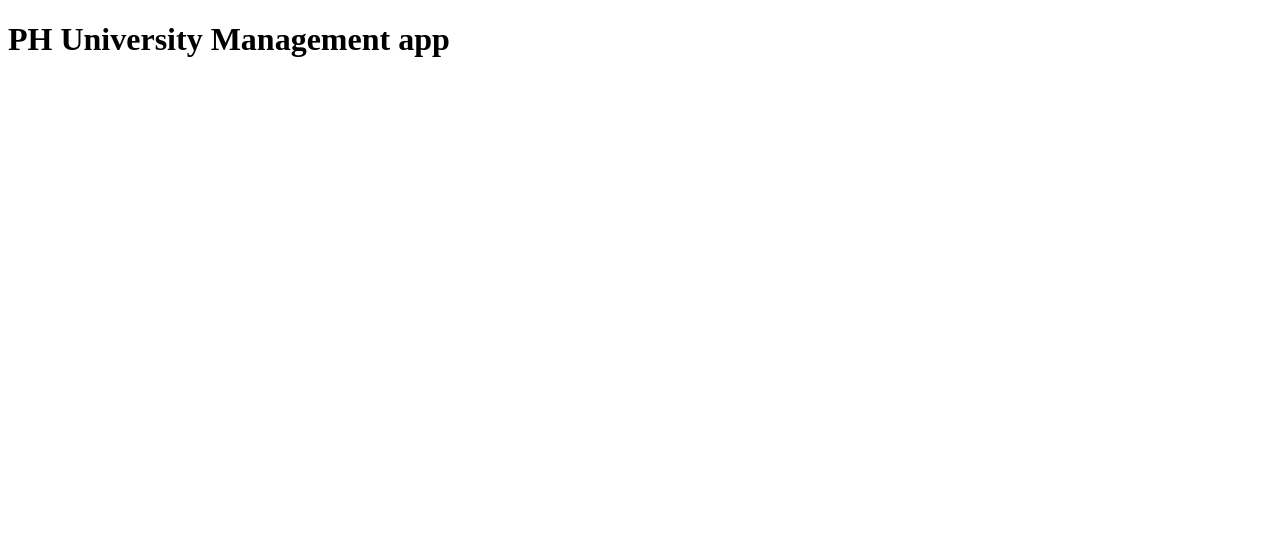
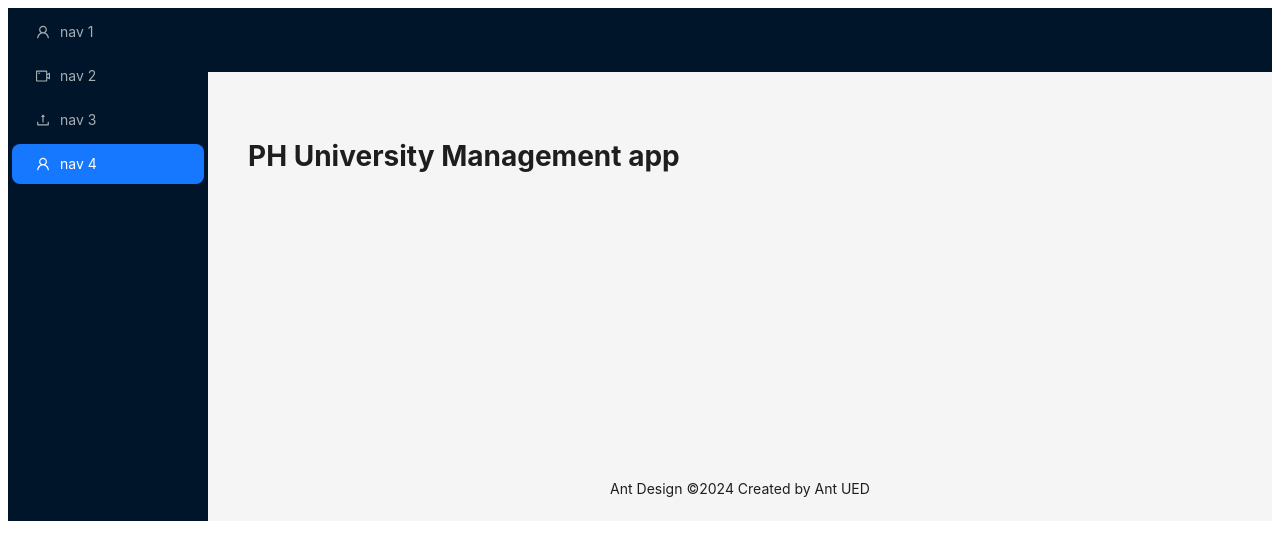
Before and after one commit to Nirob-Barman/PH-University-Management-System, a React (Vite) app: page / in a window 1280 px wide. Shown: the top 560 px of the page. Built offline with nearby package versions, Linux system fonts and the light colour scheme.

Commit message:
Main Layout

```diff
--- a/src/App.tsx
+++ b/src/App.tsx
@@ -1,9 +1,9 @@
+import MainLayout from "./components/layout/MainLayout"
+
 function App() {
 
   return (
-    <>
-      <h1>PH University Management app</h1>
-    </>
+    <MainLayout/>
   )
 }
 
--- /dev/null
+++ b/src/components/layout/MainLayout.tsx
@@ -0,0 +1,63 @@
+import { Layout, Menu } from "antd";
+import {
+  UploadOutlined,
+  UserOutlined,
+  VideoCameraOutlined,
+} from "@ant-design/icons";
+import React from "react";
+
+const { Header, Content, Footer, Sider } = Layout;
+
+const items = [
+  UserOutlined,
+  VideoCameraOutlined,
+  UploadOutlined,
+  UserOutlined,
+].map((icon, index) => ({
+  key: String(index + 1),
+  icon: React.createElement(icon),
+  label: `nav ${index + 1}`,
+}));
+
+const MainLayout = () => {
+    return (
+      <Layout>
+        <Sider
+          breakpoint="lg"
+          collapsedWidth="0"
+          onBreakpoint={(broken) => {
+            console.log(broken);
+          }}
+          onCollapse={(collapsed, type) => {
+            console.log(collapsed, type);
+          }}
+        >
+          <div className="demo-logo-vertical" />
+          <Menu
+            theme="dark"
+            mode="inline"
+            defaultSelectedKeys={["4"]}
+            items={items}
+          />
+        </Sider>
+        <Layout>
+          <Header style={{ padding: 0 }} />
+          <Content style={{ margin: "24px 16px 0" }}>
+            <div
+              style={{
+                padding: 24,
+                minHeight: 360,
+              }}
+            >
+              <h1>PH University Management app</h1>
+            </div>
+          </Content>
+          <Footer style={{ textAlign: "center" }}>
+            Ant Design ©{new Date().getFullYear()} Created by Ant UED
+          </Footer>
+        </Layout>
+      </Layout>
+    );
+};
+
+export default MainLayout;
```
